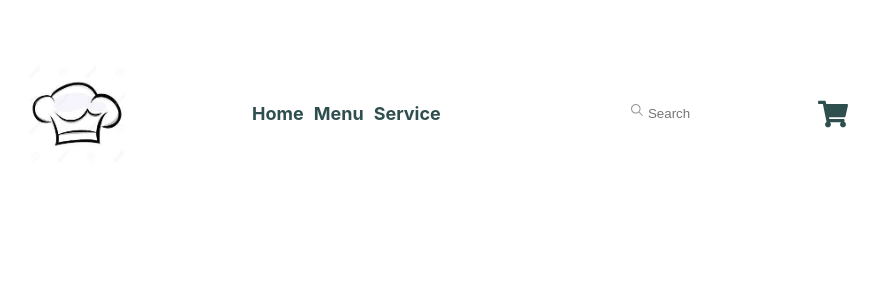
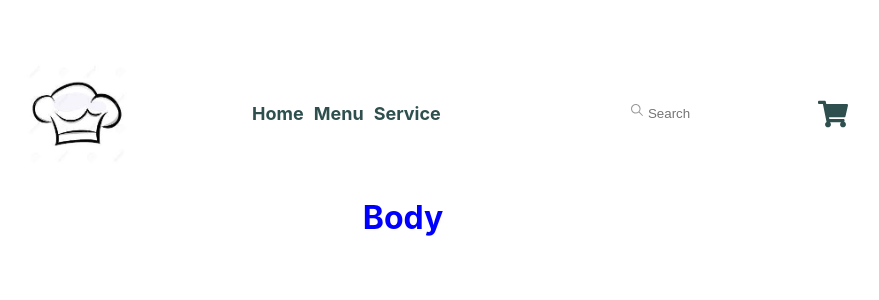
Before and after one commit to SamAbdallah/Backyard-Bowls, a React (Create React App) app in the folder client-side/: page / in a window 1280 px wide. Shown: the top 300 px of the page, without its empty margins (237-1116 px from the left). Built offline with nearby package versions, Linux system fonts and the light colour scheme.

Commit message:
initializing server-side node files and mondules

```diff
--- a/client-side/src/App.js
+++ b/client-side/src/App.js
@@ -1,10 +1,12 @@
 import './App.css';
 import Header from './components/Header';
+import Body from './components/Body';
 
 function App() {
   return (
     <div className="App">
       <Header/>
+      <Body/>
 
     </div>
   );
--- /dev/null
+++ b/client-side/src/components/Body.css
@@ -0,0 +1,3 @@
+h1{
+    color: blue;
+}
--- /dev/null
+++ b/client-side/src/components/Body.jsx
@@ -0,0 +1,10 @@
+import React from 'react'
+import './Body.css'
+
+function Body() {
+  return (
+    <h1>Body</h1>
+  )
+}
+
+export default Body
--- a/client-side/src/components/Header.css
+++ b/client-side/src/components/Header.css
@@ -124,6 +124,17 @@
     transform: translateY(-8px) rotate(-45deg);
   }
 
+
+.burger-icon{
+    transition: 1s;
+}
+
+.burger-icon:hover{
+transform: rotate(360deg);
+
+}
+
+
   .text {
     display: none;
     flex-direction: column;
```
Also changed, not shown: 2 other files (tests, documents, lock files or other folders).
